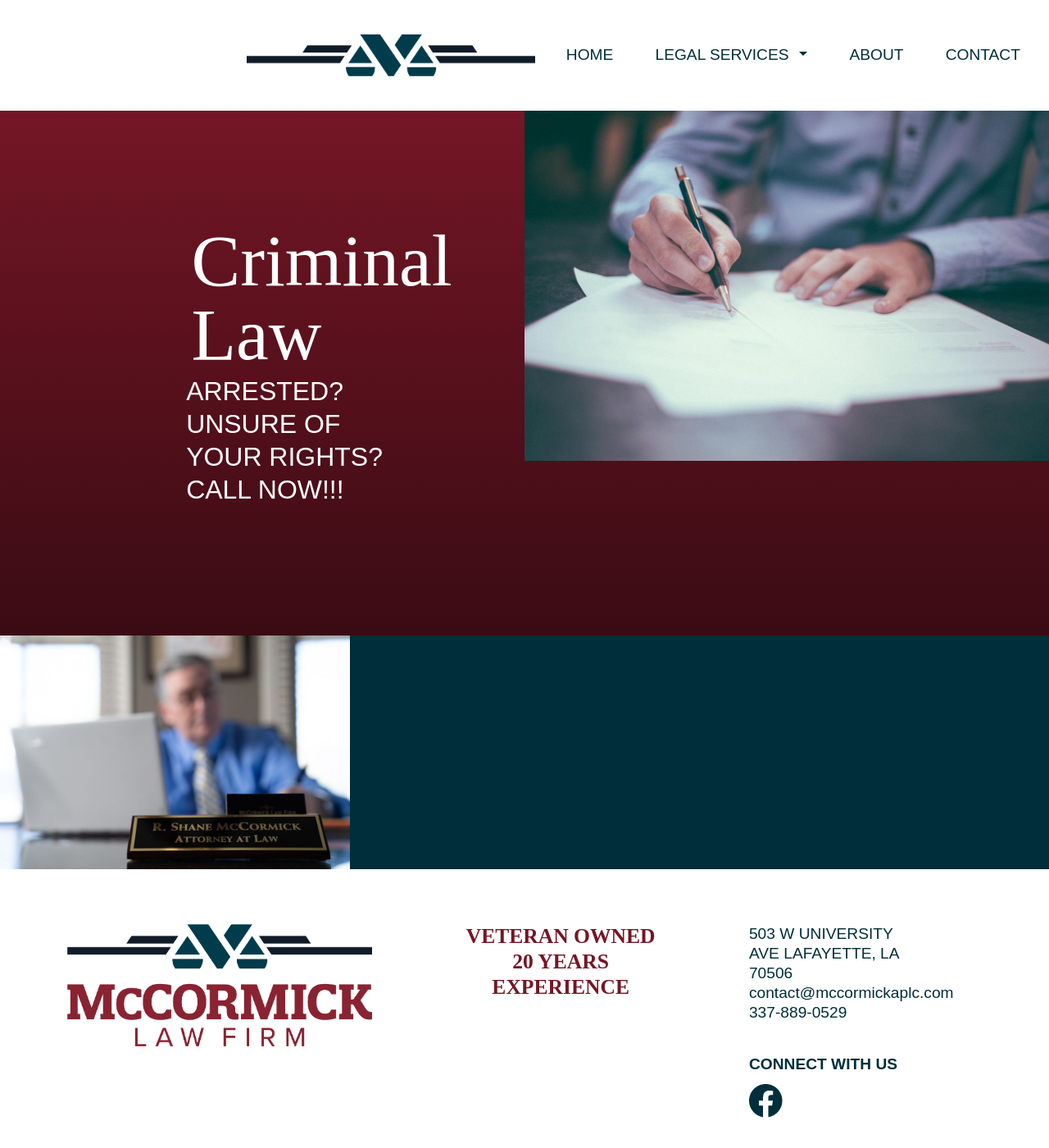
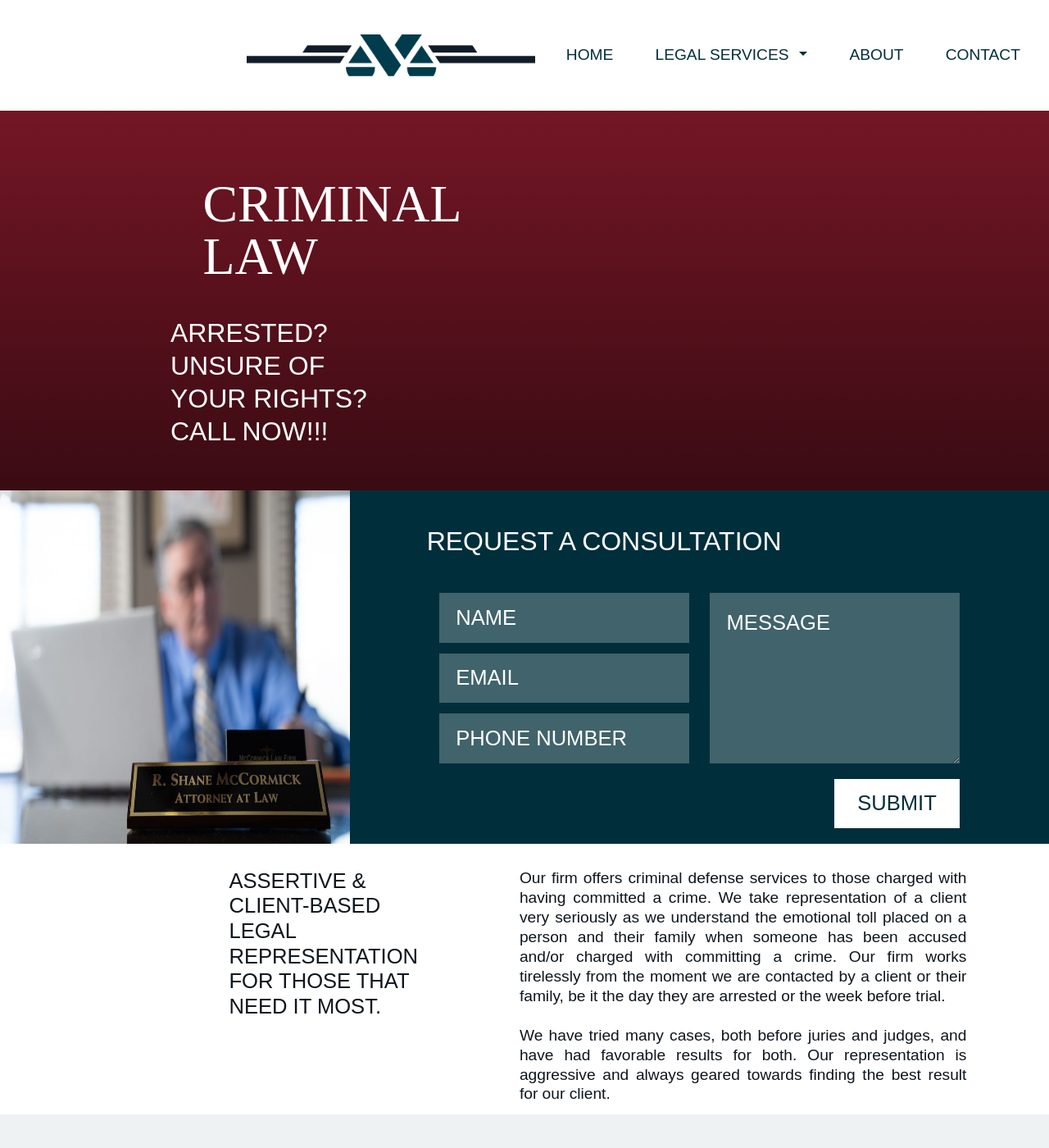
Before and after one commit to bscwebadmin/mccormickcc, a Jekyll site: the page built from _pages/criminal-law.html, in a window 1280 px wide and 1400 px high. Shown: the whole window at 82% size. Built offline with Jekyll 4.4.1, drawn with Linux system fonts in a browser that asks for light colours; nearby versions of some CDN libraries; some web fonts are replaced; some of the changed text lies outside the part shown.

Commit message:
Completed mobile criminal-law.html, bugfixing desktop, fixed index.html form

```diff
--- a/_includes/contact_form.html
+++ b/_includes/contact_form.html
@@ -55,7 +55,7 @@
 <div class="d-block">
 			<section class="">
 				<div class="d-flex flex-column ">
-					<div class="d-flex d-md-flex flex-column justify-content-center contact-form px-md-5 px-5 py-5 bg-success col-12">
+					<div class="d-flex d-md-flex flex-column justify-content-center contact-form px-md-5 bg-success col-12">
 						{% if page.contact_form_title %}
 						<div class="col-6 col-xl-8 col-lg-10 d-lg-flex  justify-content-lg-start justify-content-xl-around ms-xl-4 justify-content-md-around ms-md-5 ms-lg-0">
 							<h2 class="d-none d-lg-flex text-uppercase display-4 text-white f-weight-500 col-xl-10 col-lg-7 mx-xl-5">{{ page.contact_form_title }}</h2>
@@ -81,7 +81,7 @@
 								</div>
 								<div class="d-flex justify-content-md-center col-lg-6">
 									<div class="col-11 col-lg-12 ps-lg-3 pe-xl-5">
-										<div class="mb-3 form-text-area-color">
+										<div class="mb-4 form-text-area-color">
 											<textarea type="text" class="form-control " id="inputMessage1" placeholder="MESSAGE" style="background-color: hsla(0, 0%, 100%, .25);" ></textarea>
 										</div>
 										<input type="submit" class="d-block d-lg-block ms-lg-auto formSubmit-Desktop" value="submit" />
--- a/_pages/criminal-law.html
+++ b/_pages/criminal-law.html
@@ -48,27 +48,45 @@
 <section>
     <div class="container-fluid mx-0 px-0" style="background: linear-gradient(180deg, #741625, #3a0b13);">
       <div class=" d-none d-lg-block">
-        <div class="row align-items-lg-center justify-content-center mx-0">
-          <div class="col-lg-6 col-xl-6  col col-xl ps-lg-5 ps-xl-5 pe-0 pe-xl-0">
-              {% if page.banner_section.title %}
-            <div class="d-flex justify-content-evenly col-12 col-xl-12 ps-xl-5 ps-5">
-                <div class="d-flex justify-content-center ps-xl-0 ps-0">
-                    <h1 class="col-lg-6 col-xl-6 col-9 font-size-7-rem text-white editable my-xl-0 lh-1">{{page.banner_section.title}}</h1>
-                </div>
-            </div>
-              {% endif %}
-              {% if page.banner_section.lists %}
-            <div class="d-flex ps-5 ps-xl-5 justify-content-evenly py-xl-2">
-                <div class="d-flex ps-5 ps-xl-0 justify-content-center col-xl-12 ms-xl-4 ">
-                    <p class="col-5 col-xl-6 text-white fs-1 editable f-weight-500 me-xl-4">{{ page.banner_section.lists }}</p>
-                </div>
-            </div>
-              {% endif %}
+        <div class="row mx-0">
+          <div class="col-lg-6 col-xl-6 p-xl-5">
+              <div class="d-flex flex-column ">
+                  <div class="d-flex justify-content-xl-center">
+                      <h1 class="font-size-5-rem text-white editable lh-1 text-uppercase col-xl-5 ps-xl-5 ms-xl-3">{{ page.banner_section.title }}</h1>
+                  </div>
+                  <div class="d-flex justify-content-xl-center ps-xl-5">
+                      <p class="text-white col-xl-6 fs-1 editable f-weight-500 ps-5 ps-xl-0 info-me-7">{{ page.banner_section.lists }}</p>
+                  </div>
+
+<!--              <div class="row mx-0 py-xl-5 ">-->
+<!--                  {% if page.banner_section.title %}-->
+<!--                <div class="d-flex justify-content-evenly col-12 col-xl-12 ps-xl-0 ps-5 py-xl-5">-->
+<!--                    <div class="d-flex justify-content-center ps-xl-0 ps-0">-->
+<!--                        <h1 class="col-lg-6 col-xl-6 col-9 font-size-5-rem text-white editable my-xl-0 lh-1 text-uppercase">{{page.banner_section.title}}</h1>-->
+<!--                    </div>-->
+<!--                </div>-->
+<!--                  {% endif %}-->
+<!--                  {% if page.banner_section.lists %}-->
+<!--                <div class="d-flex ps-5 ps-xl-5 justify-content-evenly py-xl-2">-->
+<!--                    <div class="d-flex ps-5 ps-xl-0 justify-content-center col-xl-12 ms-xl-4 ">-->
+<!--                        <p class="col-5 col-xl-6 text-white fs-1 editable f-weight-500 me-xl-4">{{ page.banner_section.lists }}</p>-->
+<!--                    </div>-->
+<!--                </div>-->
+<!--                  {% endif %}-->
+<!--              </div>-->
+
+              </div>
           </div>
           <div class="col-6 d-lg-flex d-none p-0">
             {% if page.banner_section.banner_image_url %}
-              <div class="overflow-hidden w-100" style="height: 50em;">
-                 <img class="w-100 " src="{{ page.banner_section.banner_image_url }}" alt="banner">
+              <div class="d-none d-xxl-block overflow-hidden w-100">
+                 <img class="w-100" src="{{ page.banner_section.banner_image_url }}" alt="banner">
+              </div>
+              <div class="d-none d-lg-block d-xl-none overflow-hidden w-100">
+                  <img class="w-100" src="{{ page.banner_section.banner_image_url }}" alt="banner">
+              </div>
+              <div class=" ">
+
               </div>
 
             {% endif %}
@@ -80,7 +98,7 @@
               <div class="col pt-5">
                   {% if page.banner_section.title %}
                   <div class="d-flex justify-content-around">
-                      <H1 class="col-10 text-white py-1 font-title editable">{{page.banner_section.title}}</H1>
+                      <H1 class="col-10 text-white py-1 font-title editable text-uppercase">{{page.banner_section.title}}</H1>
                   </div>
                   {% endif %}
               </div>
@@ -95,7 +113,7 @@
       </div>
         <div class="col d-flex justify-content-center px-0 py-3 d-block d-lg-none " style="background-color: #70707040">
             <div class=" ">
-              <a class="col-12 display-3 text-white link-underline link-underline-opacity-0 link-underline-opacity-0-hover font-size-3rem" href="tel:{{ general_data.phone }}">{{ general_data.phone }}</a>
+              <a class="col-12 display-3 text-white link-underline link-underline-opacity-0 link-underline-opacity-0-hover font-size-3rem f-weight-500" href="tel:{{ general_data.phone }}">{{ general_data.phone }}</a>
             </div>
         </div>
         <div class="bg-success py-4 d-flex d-lg-none justify-content-center">
@@ -113,10 +131,19 @@
    {% assign sectionTwo = page.contact_section %}
     <section class="allServices fs-3 ">
         <div class="allServices__Service row mx-0 justify-content-end">
-            <div class="row mx-0 px-0 bg-success">
+            <div class="d-flex flex-row mx-0 px-0 bg-success">
                 <div class="col-4 p-0 d-flex">
                     <img src="{{sectionTwo.banner_image_url}}" alt="{{sectionTwo.title}}" class="w-100" />
                 </div>
+                <div class="-d-flex flex-column">
+                    <div class="col-lg-9 ">
+                        <div class="d-flex justify-content-center fs-1 text-white text-uppercase f-weight-500 pt-lg-5 pe-lg-4">Request a consultation</div>
+                    </div>
+                    <div class="pb-lg-4">
+                        {% include contact_form.html %}
+                    </div>
+                </div>
+
 
 <!--                <div class="d-flex col-8 justify-content-around pb-5">-->
 <!--                    <div class="allServices__Service__Text col-8 py-xl-5 py-lg-3">-->
@@ -148,6 +175,84 @@
             </div>
         </div>
     </section>
+</section>
+
+<!--DESKTOP CRIME INFO AREA HERE-->
+
+<section class="d-lg-block d-none ">
+    {% assign sectionINFO = page.white_section %}
+    <div>
+        <div class="d-flex flex-row">
+            <div class="d-flex justify-content-xl-end col-xl-5">
+                <div class="d-flex col-xl-8 justify-content-end">
+                    <h3 class="d-flex f-weight-500 fs-2 col-xl-9 lh-1h px-3" style="color: #0E161E; ">{{sectionINFO.title}}</h3>
+                </div>
+            </div>
+            <div class="d-flex justify-content-evenly">
+                <div class="d-flex col-10 ">
+                    <p class="fs-4 px-xl-5 lh-sm" style="color: #0E161E; text-align: justify;">{{sectionINFO.description}}</p>
+                </div>
+            </div>
+        </div>
+    </div>
+</section>
+<section class="d-lg-block d-none">
+    <div class="row px-0 mx-0 py-xl-5 justify-content-center" style="background-color: #eef2f3;">
+        {% assign sectionPREFOOTER = page.services_section %}
+        <div class="d-flex flex-row col-xl-6 justify-content-center">
+            <div class="d-flex col-xl-8 me-xl-5 ">
+                <p class="fs-4 px-xl-0 lh-sm " style="text-align: justify; color: #0E161E;">{{sectionPREFOOTER.title}}</p>
+            </div>
+            <div class="d-flex col-xl-6 justify-content-evenly ms-xl-5">
+                <ul>
+                    {% for list in sectionPREFOOTER.services %}
+                    <li class="fs-4 f-weight-500" style="color:#0E161E; ">{{ list.list }}</li>
+                    {%endfor%}
+                </ul>
+            </div>
+        </div>
+    </div>
+</section>
+
+
+
+<!--MOBILE VERSION-->
+
+
+<section class="d-block d-lg-none">
+    {% assign sectionBanner = page.banner_section %}
+    {% assign sectionContact = page.contact_section %}
+    <div class=" ">
+        <div class=" ">
+            <img src="{{ sectionBanner.banner_image_url }}" class="img-fluid">
+        </div>
+        <div class=" ">
+            <img src="{{ sectionContact.banner_image_url }}" class="img-fluid">
+        </div>
+    </div>
+    <div class="py-4 d-flex justify-content-center">
+        <h3 class="d-flex f-weight-500 display-1 lh-1 px-2 col-10" style="color: #0E161E; ">{{sectionINFO.title}}</h3>
+    </div>
+    <div class=" ">
+        <div class="pb-3 px-5 ">
+            <p class="f-weight-500 d-flex fs-1 px-3" style="text-align: justify; color: #0E161E; ">{{sectionINFO.description}}</p>
+        </div>
+        <div class="py-5 px-3" style="background-color: #eef2f3;">
+            <p class="f-weight-500 fs-1 px-5" style="color: #0e161e; text-align: justify;">{{sectionPREFOOTER.title}}</p>
+            <ul class="mx-3 lh-1 py-3">
+                {% for list in sectionPREFOOTER.services %}
+                <li class="f-weight-500 fs-1" style="color:#0E161E;">{{ list.list }}</li>
+                {%endfor%}
+            </ul>
+            <div class="d-flex mx-5 mx-md-4">
+                <a href="{{ sectionPREFOOTER.button_url }}" class="btn btn-lg fs-3 rounded-0 text-uppercase border-black mx-md-4 px-5 my-3 f-weight-500 py-3" role="button" style="color: #0E161E;">{{ sectionPREFOOTER.button_text }}</a>
+            </div>
+        </div>
+    </div>
+    <div class="d-flex">
+        <h5 class="d-block d-md-none display-3 f-weight-500 px-5 mx-2">{{ sectionTwo.sub_title }} </h5>
+        <h5 class="d-none d-md-block d-lg-none display-5 f-weight-500 px-5 mx-2">{{ sectionTwo.sub_title }} </h5>
+    </div>
 </section>
 
 
--- a/assets/css/new_styles.css
+++ b/assets/css/new_styles.css
@@ -304,3 +304,13 @@
 
     }
 }
+@media (min-width: 2400px) {
+    .info-me-7 {
+        margin-left: 7.25rem;
+    }
+}
+@media (min-width: 1400px) {
+    .info-me-7 {
+        margin-left: 7.25rem;
+    }
+}
--- a/index.html
+++ b/index.html
@@ -58,7 +58,7 @@
         <img src="{{page.hero_section.desktop_home_logo_url}}" alt="logo" class="seal d-block img-fluid"/>
     </div>
 </section>
-<section class="d-none d-lg-block">
+<section class="d-none d-lg-block px-5 py-5 bg-success">
     {% include contact_form.html %}
 </section>
 <!--END DESKTOP-->
```
